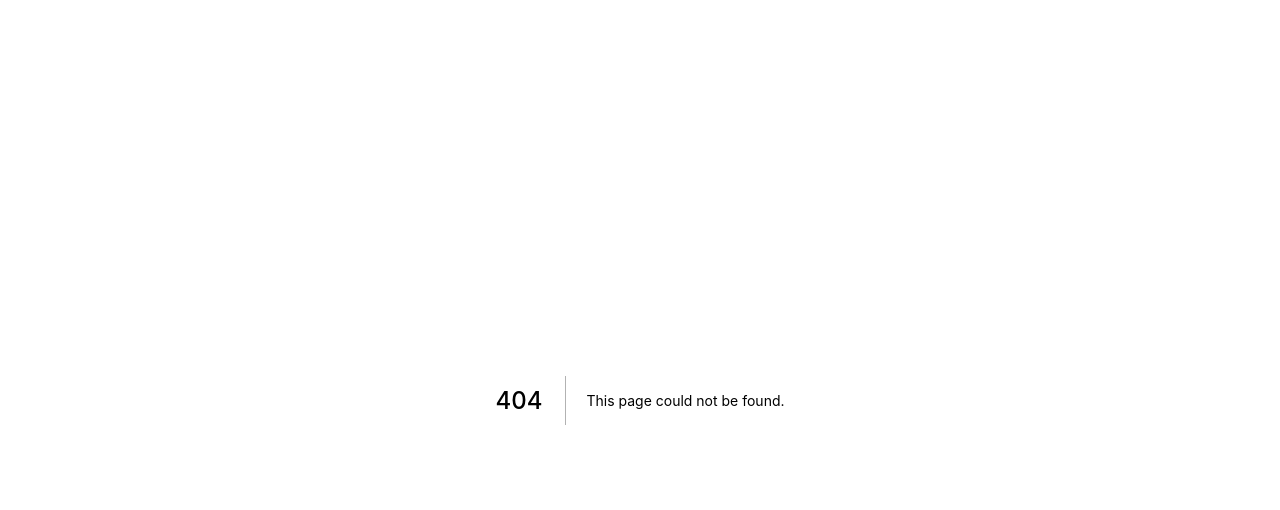
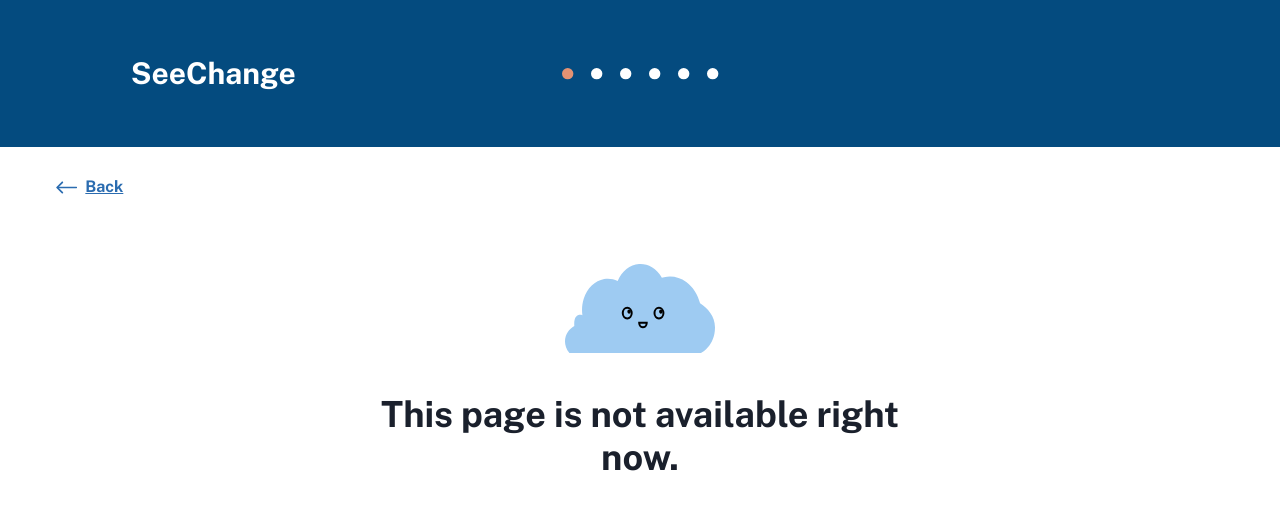
Before and after one commit to CodeforAustralia/council-emissions-calculator, a Next.js app: page /form/PageNotFound in a window 1280 px wide. Before the commit this address had no page. Shown: the top 510 px of the page. Built offline with nearby package versions, Linux system fonts and the light colour scheme.

Commit message:
configure placeholder page for flows which are not yet ready

```diff
--- /dev/null
+++ b/pages/form/PageNotFound.jsx
@@ -0,0 +1,73 @@
+import { useState } from "react";
+import {
+  Box,
+  Heading
+} from "@chakra-ui/react";
+import Layout from "../../components/Layout/Layout";
+import useForm from "../../components/FormProvider";
+import Q1Progress from "../../public/images/progress-bar/q1-progress-dots.svg";
+import Q3Cloud from "../../public/images/clouds/cloud-q3.svg";
+import { BackButton } from "../../components/LinkButton/LinkButton";
+import { useRouter } from "next/router";
+import { sendLogs } from "../../utils/sendLogs";
+
+
+export default function PageNotFound() {
+
+  // code from previoud version below, no changes made
+
+  const { answers, setAnswers } = useForm();
+
+  const saveAnswers = () => {
+    // saving radio button selection
+    setAnswers(prev => ({ ...prev }));
+  }
+
+  const router = useRouter();
+
+  const logMessage = (msg) => {
+    let incentiveMsg = () => {
+      if (!!answers.incentive) {return "<filled>"}
+      else return "<empty>"
+    }
+    return {
+      page: router.pathname,
+      event: msg,
+      ...answers,
+      incentive: incentiveMsg(),
+    }
+  }
+
+  // function to save data and show logs on save
+  const saveDataAndShowLog = (logMsg) => {
+    saveAnswers();
+    sendLogs(logMessage(logMsg));
+  };
+
+  return (
+    <Layout
+      isText={true}
+      Progress={Q1Progress}
+    >
+      <Box
+        pos="absolute"
+        top={["2", "5"]}
+        left={["2", "10"]}
+      >
+        <BackButton
+          href="/form/WorkArrangement"
+          onClick={() => {
+            saveDataAndShowLog("Back button clicked");
+          }}
+        />
+      </Box>
+      <Q3Cloud />
+      <Heading
+        mt={10}
+        mb={10}
+      >
+      This page is not available right now.
+      </Heading>
+    </Layout>
+  );
+}
```
